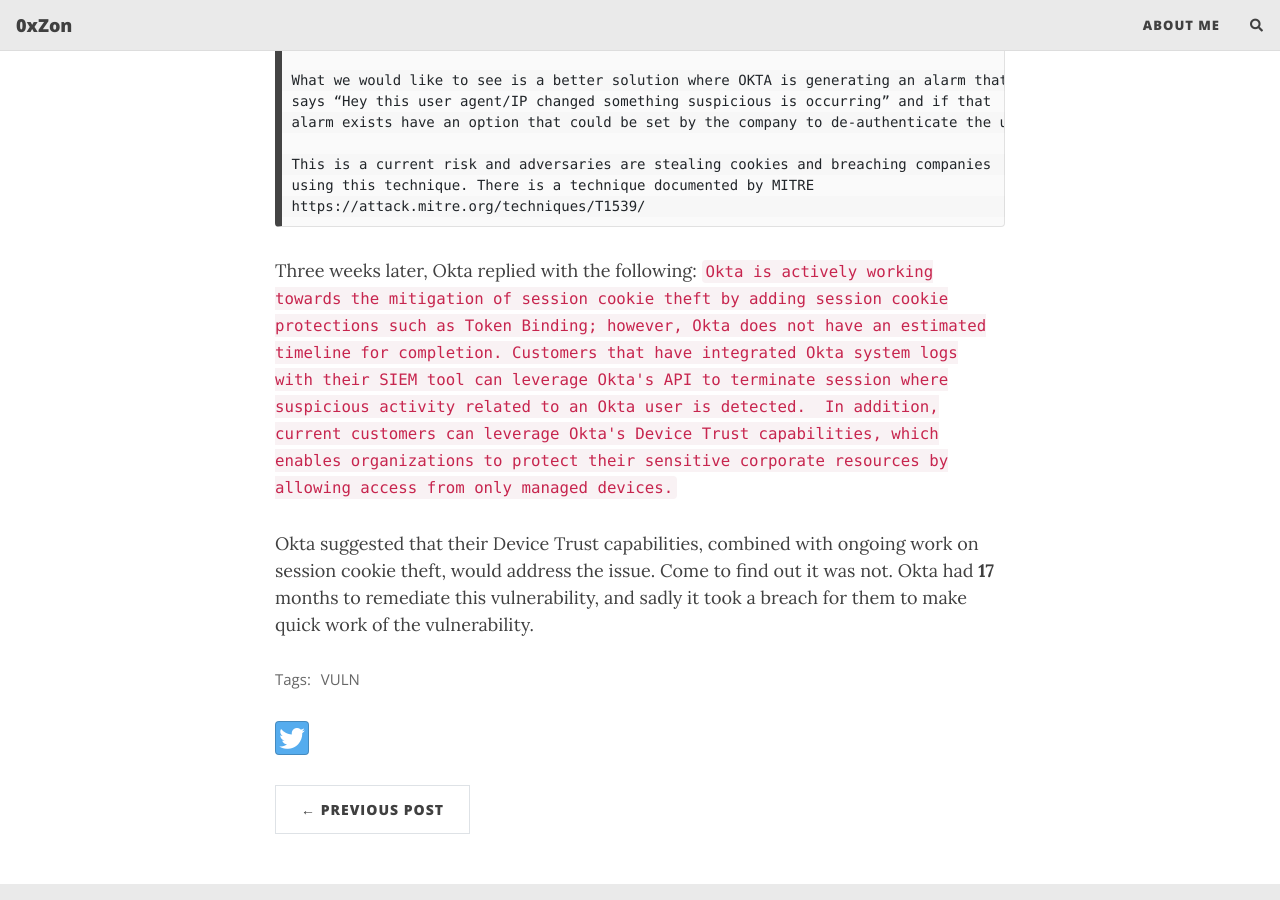
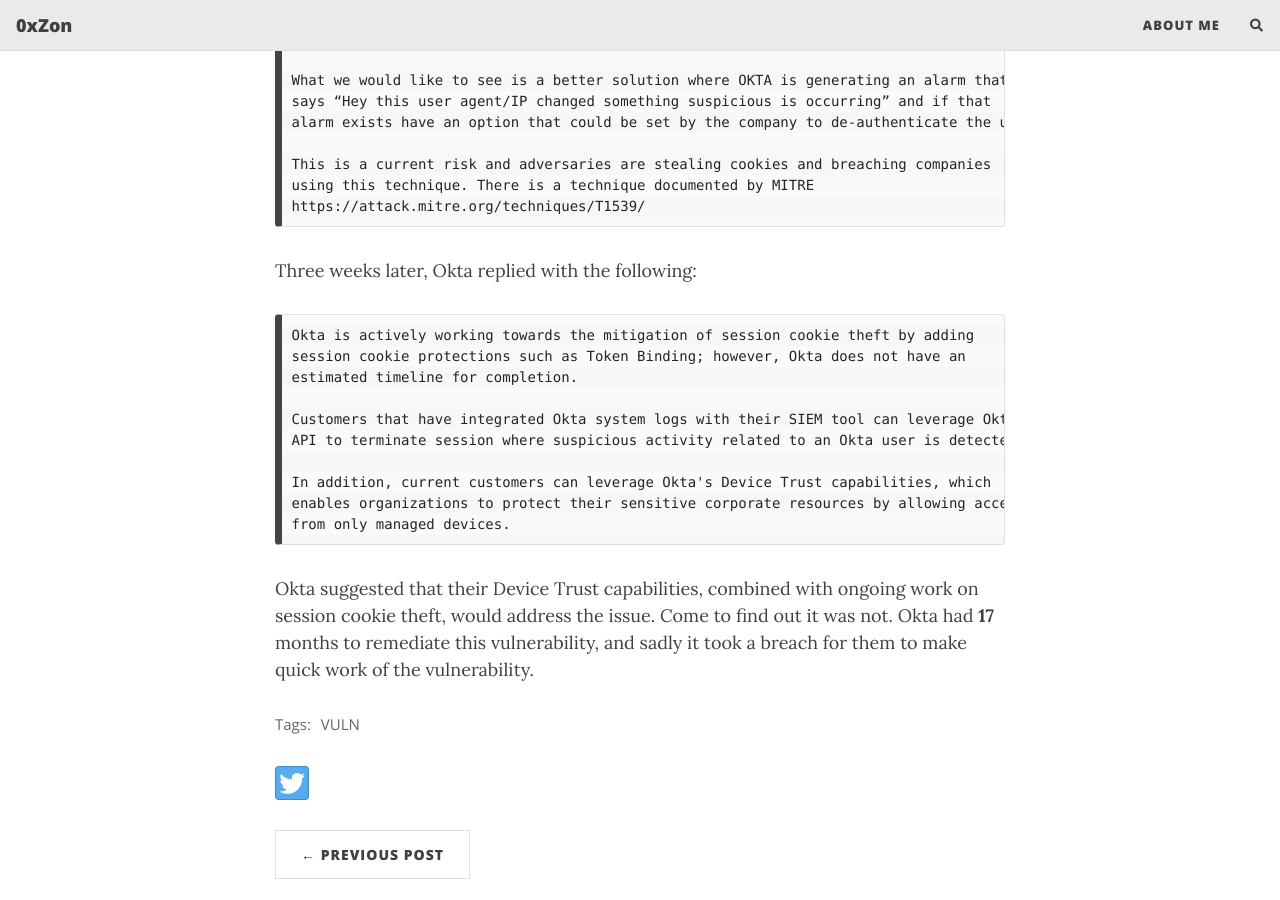
Before and after one commit to 0xZon/0xZon.github.io, a Jekyll site: the page built from _posts/2023-11-06-The-Cost-of-Neglected-Vulnerabilities-Oktas-Wake-Up-Call.md, in a window 1280 px wide and 900 px high, scrolled down 2765 px. Built offline with Jekyll 4.4.1, drawn with Linux system fonts in a browser that asks for light colours; nearby versions of some CDN libraries; comment, search, counter and statistics services are not loaded.

````diff
--- a/_posts/2023-11-06-The-Cost-of-Neglected-Vulnerabilities-Oktas-Wake-Up-Call.md
+++ b/_posts/2023-11-06-The-Cost-of-Neglected-Vulnerabilities-Oktas-Wake-Up-Call.md
@@ -37,6 +37,7 @@ managed systems, or integrate Okta system logs with their SIEM tool to allow for
 aggregation of cloud service logs and detection of cookie-reuse attacks."
 ```
 
+
 To me, this response was unacceptable. Browser and OS security alone do not prevent
 cookies from being stolen, and fleet management tools are hardly a comprehensive
 solution. Furthermore, placing the responsibility for detecting session hijacking on
@@ -63,7 +64,19 @@ using this technique. There is a technique documented by MITRE
 https://attack.mitre.org/techniques/T1539/
 ```
 
+
 Three weeks later, Okta replied with the following:
-`Okta is actively working towards the mitigation of session cookie theft by adding session cookie protections such as Token Binding; however, Okta does not have an estimated timeline for completion. Customers that have integrated Okta system logs with their SIEM tool can leverage Okta's API to terminate session where suspicious activity related to an Okta user is detected.  In addition, current customers can leverage Okta's Device Trust capabilities, which enables organizations to protect their sensitive corporate resources by allowing access from only managed devices.`
+```
+Okta is actively working towards the mitigation of session cookie theft by adding
+session cookie protections such as Token Binding; however, Okta does not have an
+estimated timeline for completion.
+
+Customers that have integrated Okta system logs with their SIEM tool can leverage Okta's
+API to terminate session where suspicious activity related to an Okta user is detected.
+
+In addition, current customers can leverage Okta's Device Trust capabilities, which
+enables organizations to protect their sensitive corporate resources by allowing access
+from only managed devices.
+```
 
 Okta suggested that their Device Trust capabilities, combined with ongoing work on session cookie theft, would address the issue. Come to find out it was not. Okta had **17** months to remediate this vulnerability, and sadly it took a breach for them to make quick work of the vulnerability.
````
